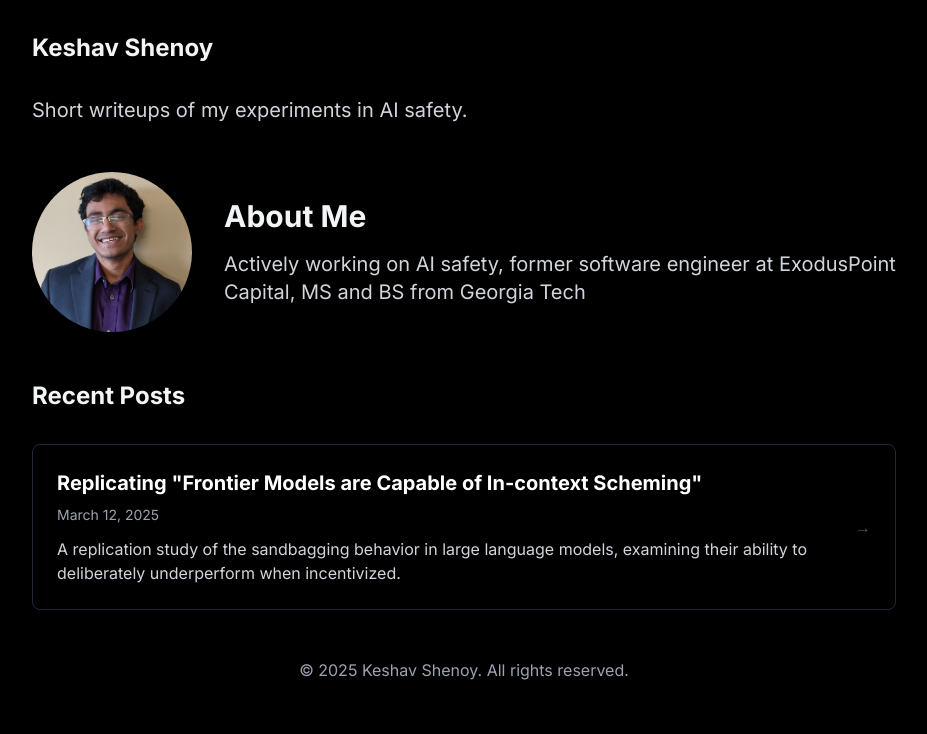
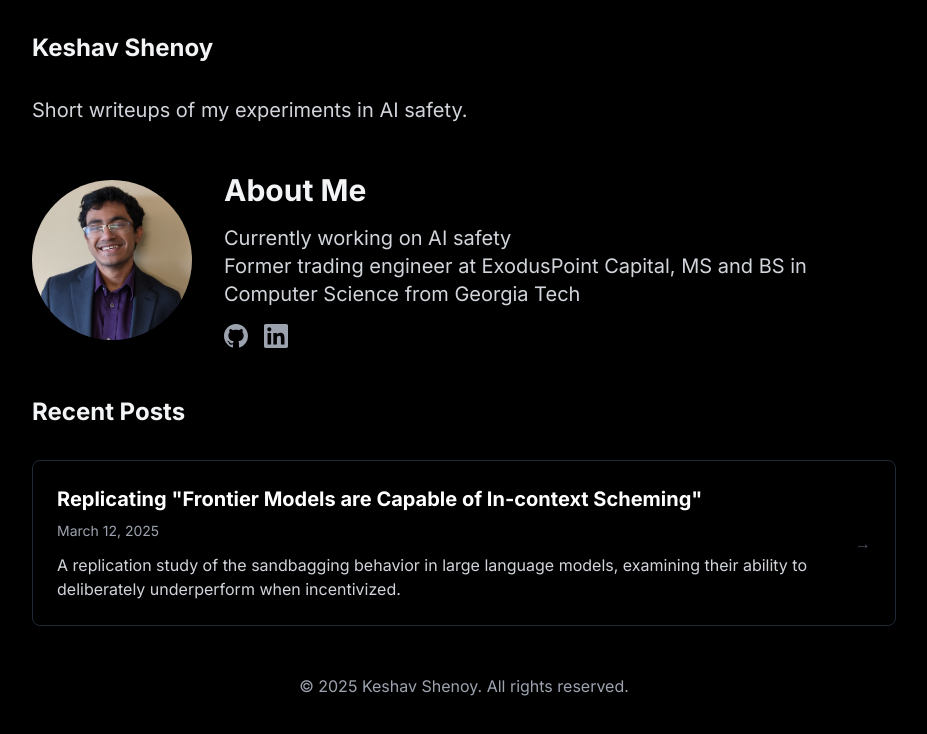
Before and after one commit to k-shenoy/research-blog, a Next.js app: page / in a window 1280 px wide. Shown: the top 734 px of the page, without its empty margins (176-1103 px from the left). Built offline with nearby package versions, Linux system fonts and the light colour scheme.

Commit message:
Add github and linkedin

```diff
--- a/app/page.tsx
+++ b/app/page.tsx
@@ -35,8 +35,32 @@
         <div className="space-y-4">
           <h1 className="text-3xl font-bold">About Me</h1>
           <p className="text-xl text-gray-300">
-            Actively working on AI safety, former software engineer at ExodusPoint Capital, MS and BS from Georgia Tech
+            Currently working on AI safety<br></br>Former trading engineer at ExodusPoint Capital, MS and BS in Computer Science from Georgia Tech
           </p>
+          <div className="flex gap-4">
+            <a
+              href="https://github.com/k-shenoy"
+              target="_blank"
+              rel="noopener noreferrer"
+              className="text-gray-400 hover:text-gray-300 transition-colors"
+              aria-label="GitHub"
+            >
+              <svg viewBox="0 0 24 24" className="w-6 h-6 fill-current">
+                <path d="M12 0C5.37 0 0 5.37 0 12c0 5.31 3.435 9.795 8.205 11.385.6.105.825-.255.825-.57 0-.285-.015-1.23-.015-2.235-3.015.555-3.795-.735-4.035-1.41-.135-.345-.72-1.41-1.23-1.695-.42-.225-1.02-.78-.015-.795.945-.015 1.62.87 1.845 1.23 1.08 1.815 2.805 1.305 3.495.99.105-.78.42-1.305.765-1.605-2.67-.3-5.46-1.335-5.46-5.925 0-1.305.465-2.385 1.23-3.225-.12-.3-.54-1.53.12-3.18 0 0 1.005-.315 3.3 1.23.96-.27 1.98-.405 3-.405s2.04.135 3 .405c2.295-1.56 3.3-1.23 3.3-1.23.66 1.65.24 2.88.12 3.18.765.84 1.23 1.905 1.23 3.225 0 4.605-2.805 5.625-5.475 5.925.435.375.81 1.095.81 2.22 0 1.605-.015 2.895-.015 3.3 0 .315.225.69.825.57A12.02 12.02 0 0024 12c0-6.63-5.37-12-12-12z" />
+              </svg>
+            </a>
+            <a
+              href="https://www.linkedin.com/in/keshav-shenoy/"
+              target="_blank"
+              rel="noopener noreferrer"
+              className="text-gray-400 hover:text-gray-300 transition-colors"
+              aria-label="LinkedIn"
+            >
+              <svg viewBox="0 0 24 24" className="w-6 h-6 fill-current">
+                <path d="M20.447 20.452h-3.554v-5.569c0-1.328-.027-3.037-1.852-3.037-1.853 0-2.136 1.445-2.136 2.939v5.667H9.351V9h3.414v1.561h.046c.477-.9 1.637-1.85 3.37-1.85 3.601 0 4.267 2.37 4.267 5.455v6.286zM5.337 7.433c-1.144 0-2.063-.926-2.063-2.065 0-1.138.92-2.063 2.063-2.063 1.14 0 2.064.925 2.064 2.063 0 1.139-.925 2.065-2.064 2.065zm1.782 13.019H3.555V9h3.564v11.452zM22.225 0H1.771C.792 0 0 .774 0 1.729v20.542C0 23.227.792 24 1.771 24h20.451C23.2 24 24 23.227 24 22.271V1.729C24 .774 23.2 0 22.222 0h.003z"/>
+              </svg>
+            </a>
+          </div>
         </div>
       </section>
 
```
